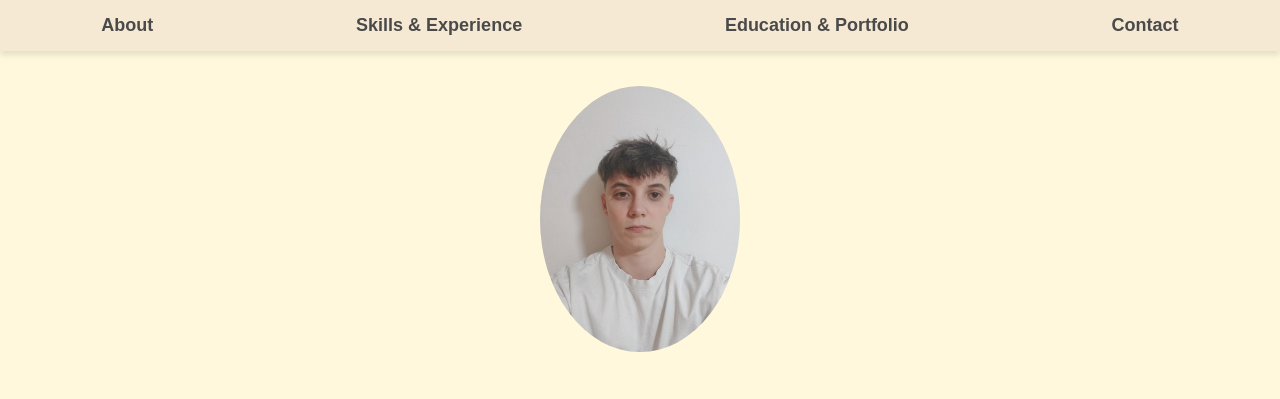
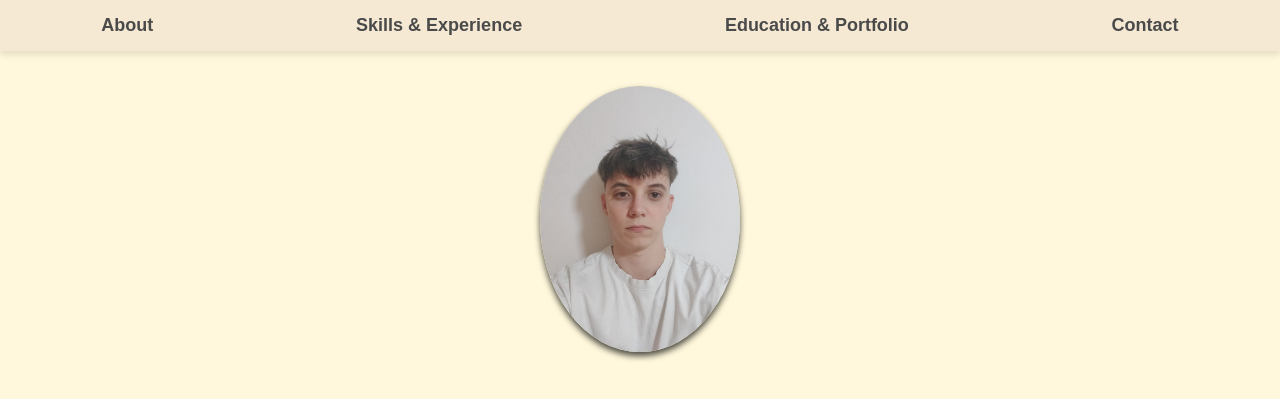
Before and after one commit to pauformatje2/pauformatje2.github.io, a plain HTML site: page index.html in a window 1280 px wide. Shown: the top 399 px of the page. Drawn offline with Linux system fonts and the light colour scheme.

Commit message:
Update style.css

```diff
--- a/style.css
+++ b/style.css
@@ -29,6 +29,14 @@ body {
   header a:hover {
     text-decoration: underline;
   }
+
+  #about img {
+    display: block;
+    margin: 0 auto 20px auto;
+    border-radius: 50%;
+    box-shadow: 0px 4px 6px rgba(0, 0, 0, 0.7);
+  }
+
 
   section {
     padding: 100px 20px;
```
